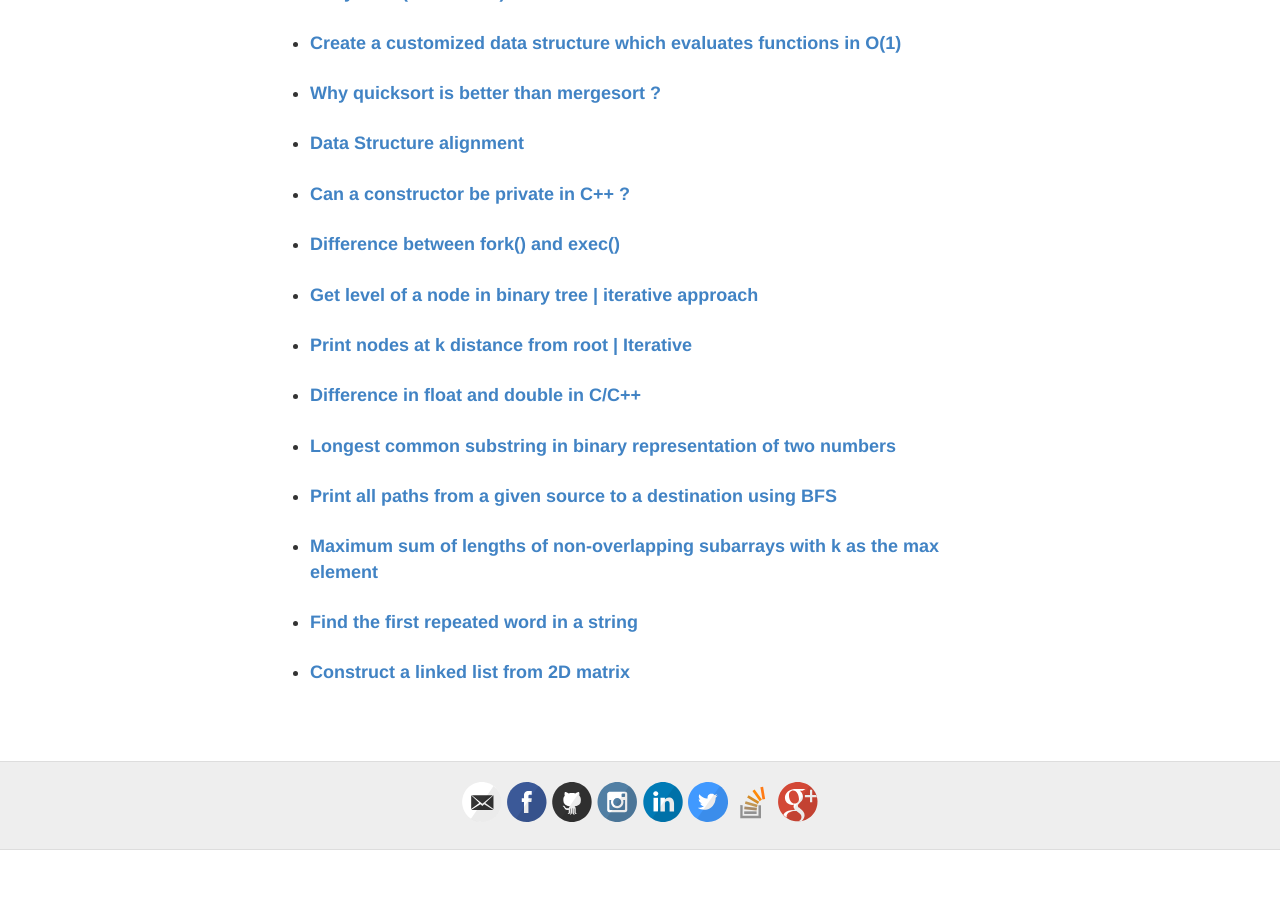
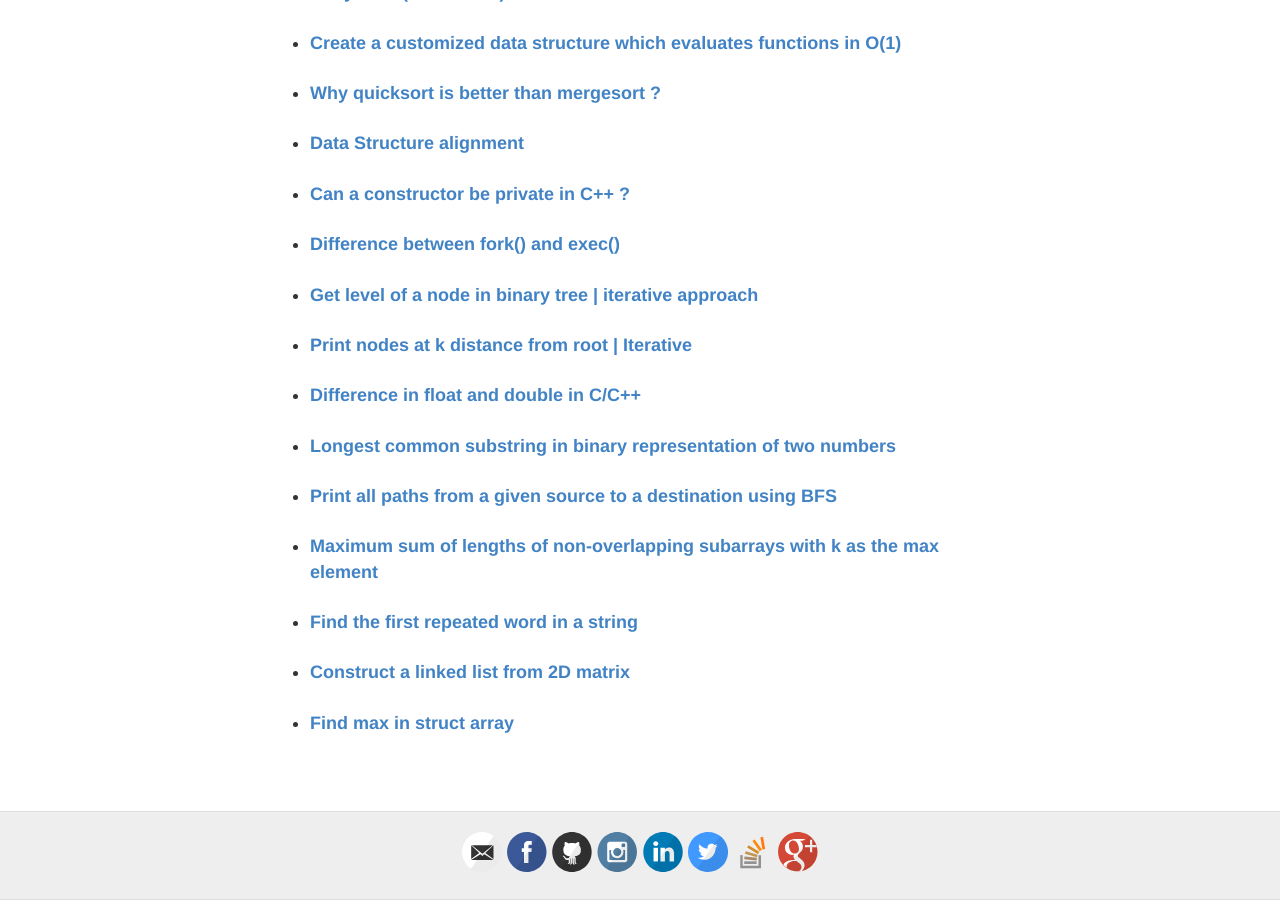
Before and after one commit to msdeep14/msdeep14.github.io, a Jekyll site: the page built from projects/geeksforgeeks_articles.html, in a window 1280 px wide and 900 px high, scrolled down 769 px. Built offline with Jekyll 4.4.1, drawn with Linux system fonts in a browser that asks for light colours; before the commit the page ends 1619 px from its top, so only the background shows below that.

Commit message:
add geeksforgeeks article link

```diff
--- a/projects/geeksforgeeks_articles.html
+++ b/projects/geeksforgeeks_articles.html
@@ -40,6 +40,7 @@ permalink: /projects/geeksforgeeks_articles
         <li><strong><a target="_blank" href = "http://www.geeksforgeeks.org/maximum-sum-lengths-non-overlapping-subarrays-k-max-element/">Maximum sum of lengths of non-overlapping subarrays with k as the max element</a></strong></li><br/>
         <li><strong><a target="_blank" href = "http://www.geeksforgeeks.org/find-first-repeated-word-string/">Find the first repeated word in a string</a></strong></li><br/>
         <li><strong><a target="_blank" href = "http://www.geeksforgeeks.org/construct-linked-list-2d-matrix/">Construct a linked list from 2D matrix</a></strong></li><br/>
+        <li><strong><a target="_blank" href = "http://www.geeksforgeeks.org/find-max-struct-array/">Find max in struct array</a></strong></li><br/>
     </ul>
 </p>
 </body>
```
